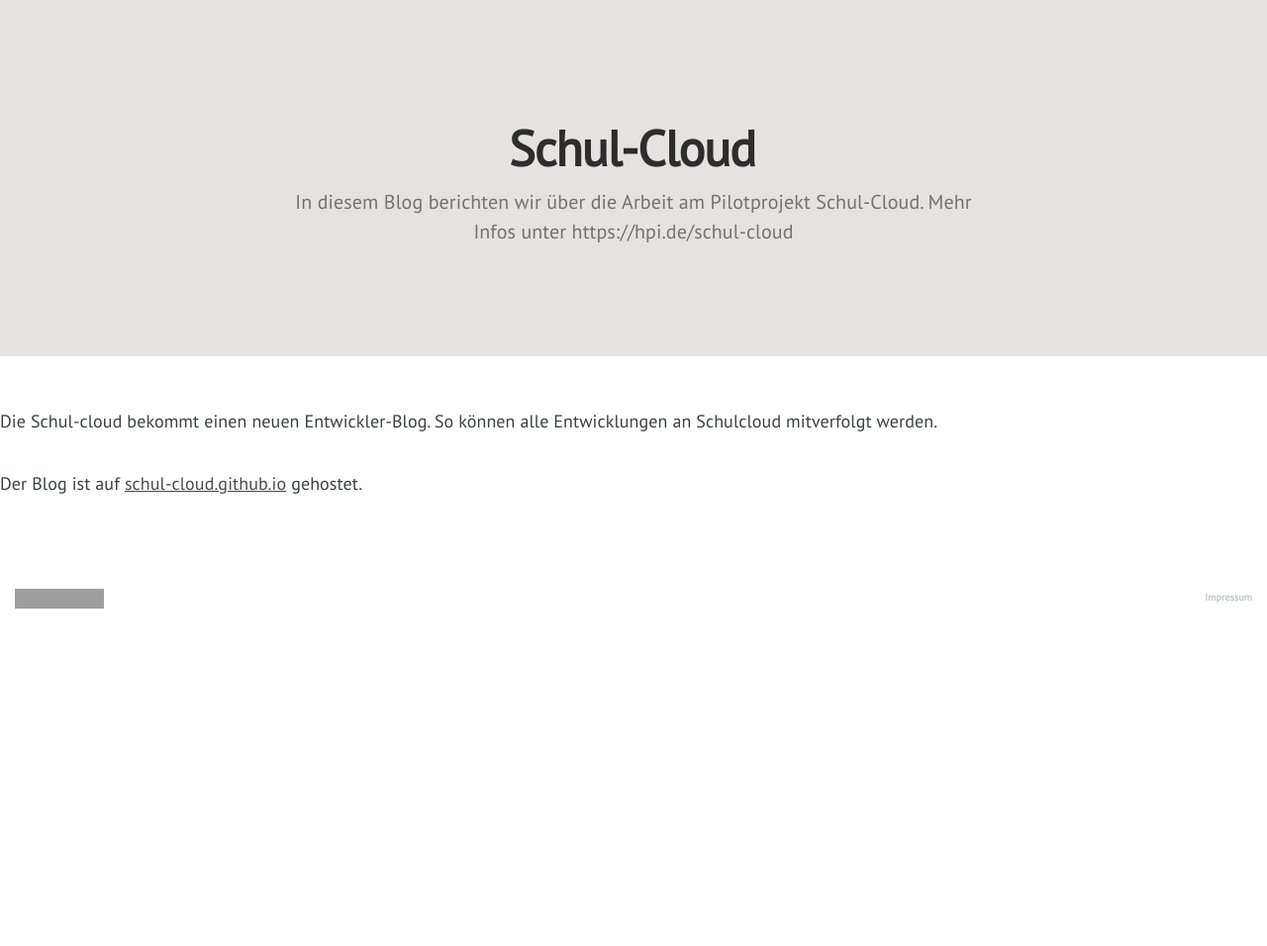
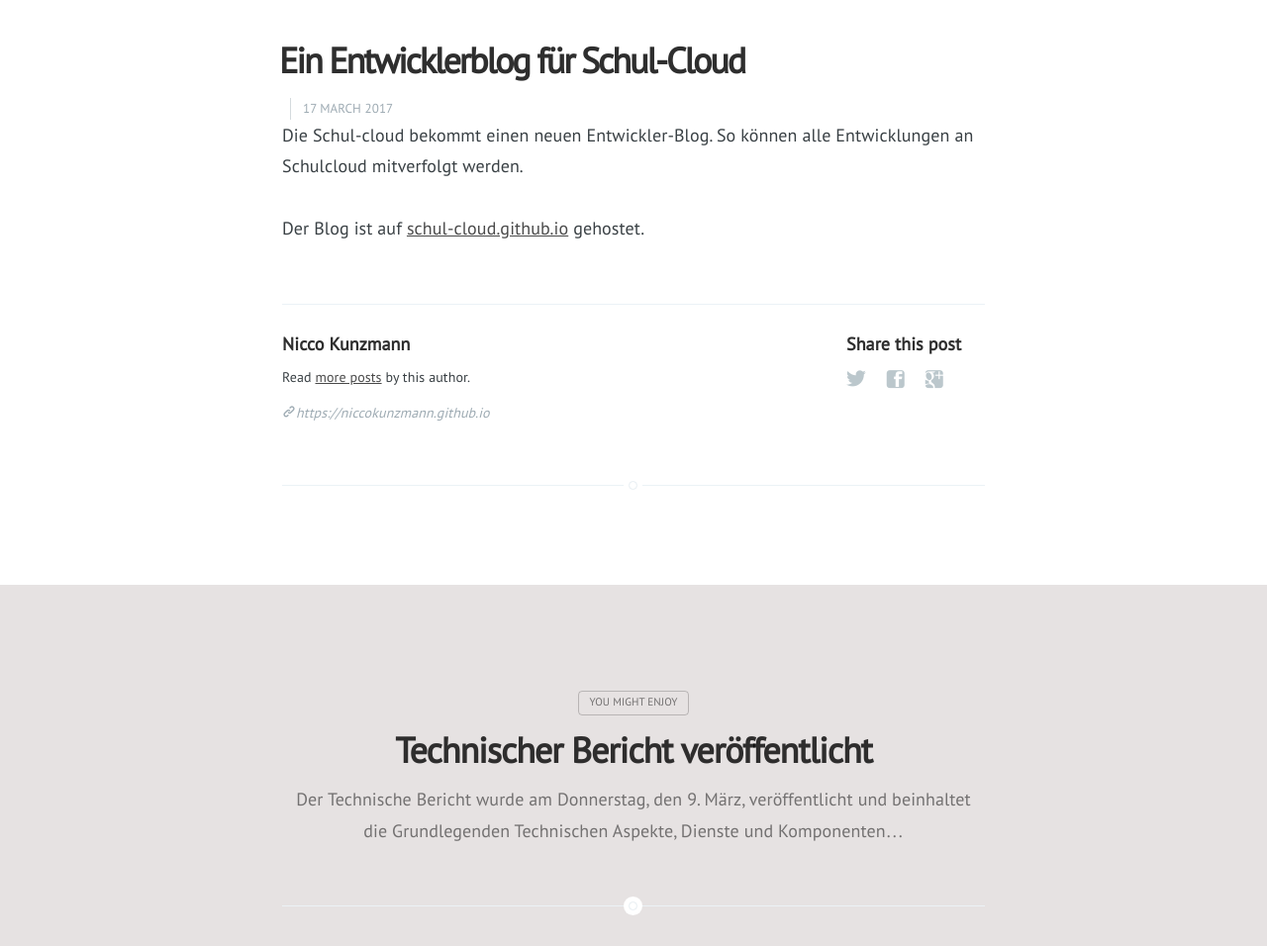
Before and after one commit to musamasiddiqui/schul-cloud.github.io, a Jekyll site: the page built from dev/_posts/2017-03-17-Entwicklerblog.md, in a window 1280 px wide. Shown: the whole page at 99% size. Built offline with Jekyll 4.4.1, drawn with Linux system fonts in a browser that asks for light colours; before the commit the page ends 900 px from its top, so only the background shows below that; grey boxes are pictures that could not be loaded.

Commit message:
Add styles to blog post page

```diff
--- /dev/null
+++ b/_includes/post-footer.html
@@ -0,0 +1,29 @@
+<footer class="post-footer">
+
+        <section class="author">
+          {% assign author = site.data.people[page.author] %}
+          <h4><a href="{{ author.url }}">{{ author.name | escape }}</a></h4>
+
+          <p>Read <a href="{{ author.url }}">more posts</a> by this author.</p>
+          <div class="author-meta">
+
+            <span class="author-link icon-link"><a href="{{ author.url }}">{{ author.url }}</a></span>
+          </div>
+        </section>
+
+
+        <section class="share">
+          <h4>Share this post</h4>
+          <a class="icon-twitter" href="https://twitter.com/intent/tweet?text={{ page.title }}&amp;url={{ site.url }}/{{ page.url }}" onclick="window.open(this.href, 'twitter-share', 'width=550,height=235');return false;">
+            <span class="hidden">Twitter</span>
+          </a>
+          <a class="icon-facebook" href="https://www.facebook.com/sharer/sharer.php?u={{ site.url }}/{{ page.url }}" onclick="window.open(this.href, 'facebook-share','width=580,height=296');return false;">
+            <span class="hidden">Facebook</span>
+          </a>
+          <a class="icon-google-plus" href="https://plus.google.com/share?url={{ site.url }}/{{ page.url }}" onclick="window.open(this.href, 'google-plus-share', 'width=490,height=530');return false;">
+            <span class="hidden">Google+</span>
+          </a>
+        </section>
+
+
+      </footer>
--- a/_layouts/blog-post.html
+++ b/_layouts/blog-post.html
@@ -7,10 +7,30 @@
   {% include head.html %}
 </head>
 <body>
-    {% include header.html %}
-    <main id="content" class="content" role="main">
+  <main class="content" role="main">
+    <article class="post">
+
+      <header class="post-header">
+        <h1 class="post-title">{{ page.title }}</h1>
+        <section class="post-meta">
+          <time class="post-date" datetime="2017-03-17">17 March 2017</time>
+        </section>
+      </header>
+
+      <section class="post-content">
         {{ page.content }}
+      </section>
+      {% include post-footer.html %}
+    </article>
   </main>
-    {% include footer.html %}
+  <!-- Hardcoded temporarily -->
+  <aside class="read-next">
+    <a class="read-next-story prev no-cover" href="/technischer-bericht-veroffentlicht/">
+      <section class="post">
+        <h2>Technischer Bericht veröffentlicht</h2>
+        <p>Der Technische Bericht wurde am Donnerstag, den 9. März, veröffentlicht und beinhaltet die Grundlegenden Technischen Aspekte, Dienste und Komponenten…</p>
+      </section>
+    </a>
+  </aside>
 </body>
 </html>
```
Also changed, not shown: dev/_posts/2017-03-22-serlo-zum-besuch-beim-schul-loud-team.md (added, +13 -0 lines), _includes/head.html (indentation only), fonts/casper-icons.woff (added), 2 other files. Lines whose indentation alone changed are shown as unchanged.
